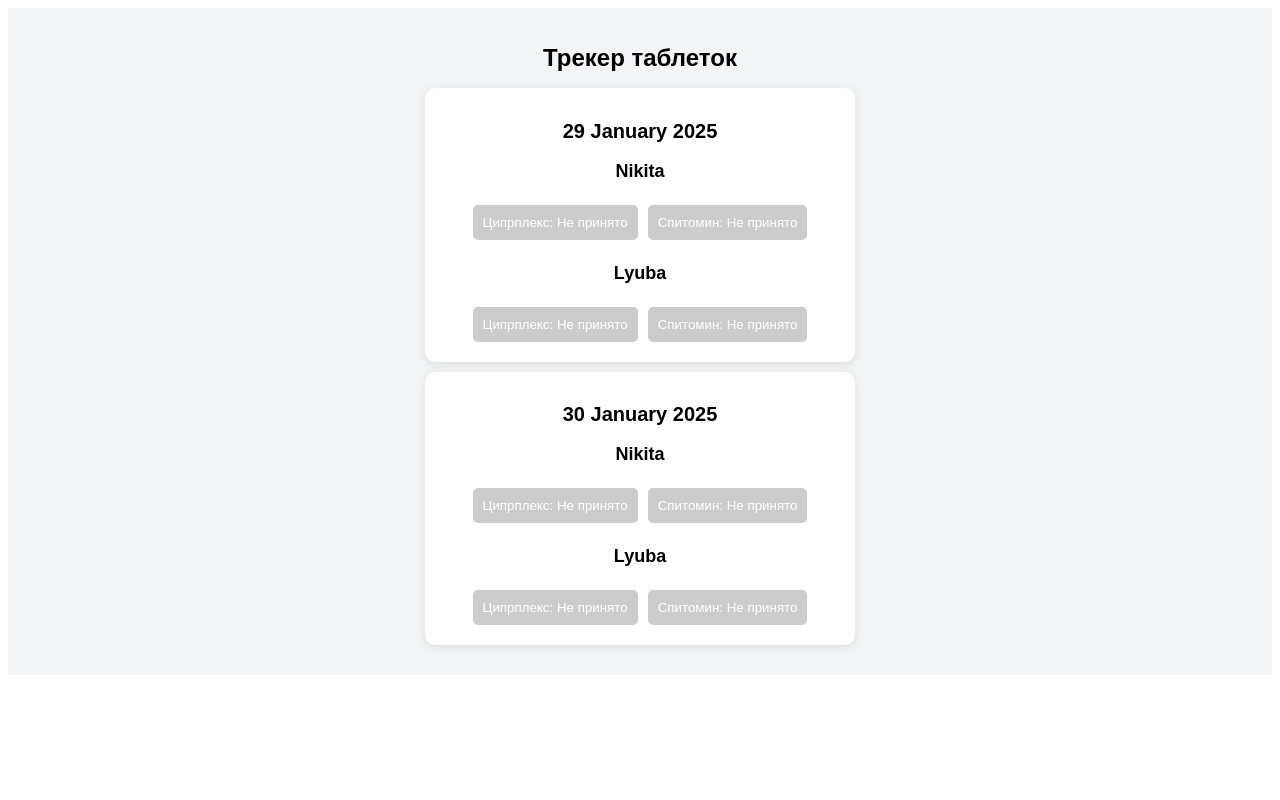
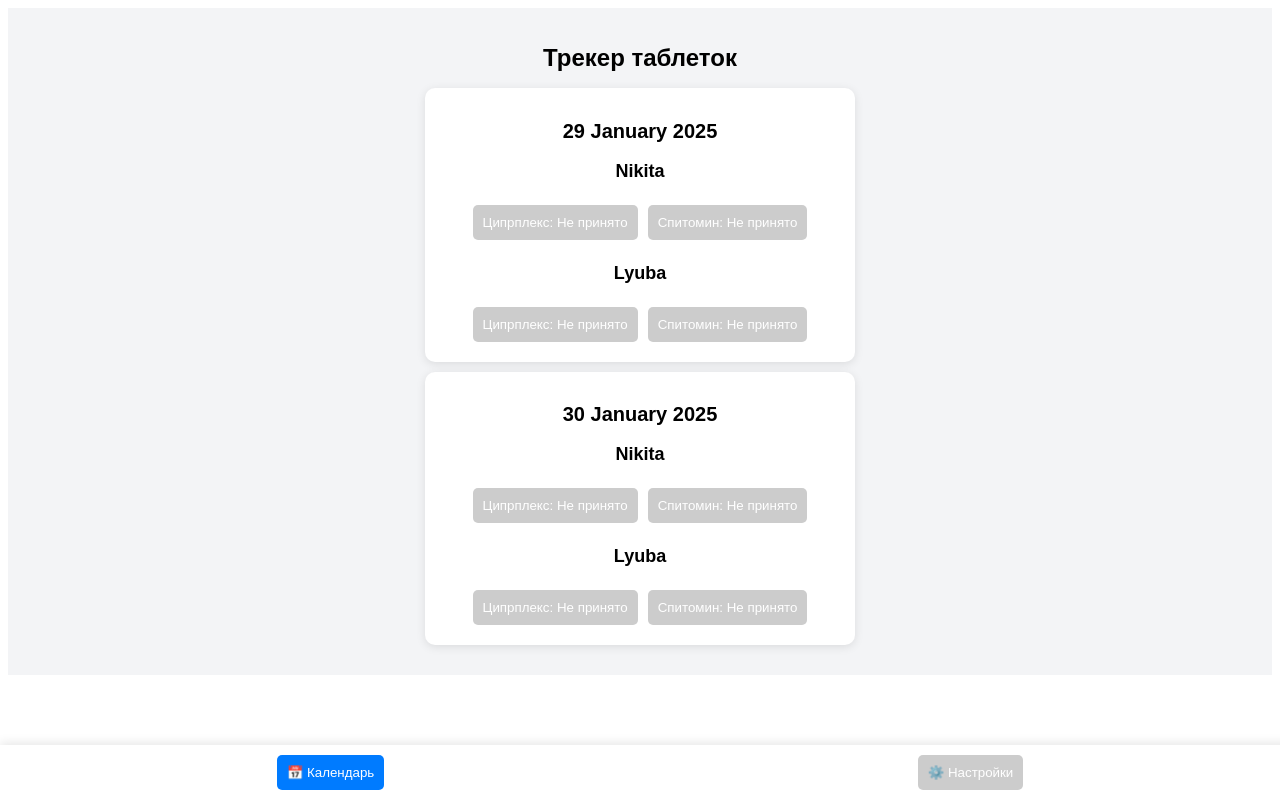
Before and after one commit to Discout/pill-tracker, a Next.js app: page / in a window 1280 px wide. Built offline with nearby package versions, Linux system fonts and the light colour scheme.

Commit message:
Update index.js
вернул настройки

```diff
--- a/pages/index.js
+++ b/pages/index.js
@@ -2,13 +2,13 @@ import { useState, useEffect } from "react";
 import { format, subDays, isBefore } from "date-fns";
 
 export default function PillTracker() {
+  const [activeTab, setActiveTab] = useState("calendar");
   const [data, setData] = useState(null);
 
   useEffect(() => {
     const storedData = JSON.parse(localStorage.getItem("pill-tracker")) || generateInitialData();
     const today = format(new Date(), "yyyy-MM-dd");
 
-    // Если сегодня ещё нет в списке, добавляем его
     if (!storedData.days[today]) {
       storedData.days[today] = { Nikita: {}, Lyuba: {} };
     }
@@ -43,13 +43,28 @@ export default function PillTracker() {
     });
   }
 
+  function addMedication(user, name) {
+    if (!data.medications[user].includes(name)) {
+      setData((prev) => {
+        return {
+          ...prev,
+          medications: { ...prev.medications, [user]: [...prev.medications[user], name] },
+        };
+      });
+    }
+  }
+
   if (!data) return <p style={{ textAlign: "center", fontSize: "20px" }}>Загрузка...</p>;
 
   return (
     <div style={{ fontFamily: "Arial, sans-serif", backgroundColor: "#f3f4f6", padding: "20px", textAlign: "center" }}>
       <h1 style={{ fontSize: "24px", fontWeight: "bold" }}>Трекер таблеток</h1>
+
+      <div>
+        {activeTab === "calendar" && (
+          <>
             {Object.entries(data.days)
-        .sort(([a], [b]) => (isBefore(new Date(a), new Date(b)) ? -1 : 1)) // Сортировка по дате
+              .sort(([a], [b]) => (isBefore(new Date(a), new Date(b)) ? -1 : 1))
               .map(([date, users]) => (
                 <div key={date} style={{ background: "white", padding: "15px", margin: "10px auto", maxWidth: "400px", borderRadius: "10px", boxShadow: "0 2px 10px rgba(0, 0, 0, 0.1)" }}>
                   <h2 style={{ fontSize: "20px", marginBottom: "10px" }}>{format(new Date(date), "dd MMMM yyyy")}</h2>
@@ -77,6 +92,34 @@ export default function PillTracker() {
                   ))}
                 </div>
               ))}
+          </>
+        )}
+
+        {activeTab === "settings" && (
+          <div style={{ background: "white", padding: "20px", margin: "10px auto", maxWidth: "400px", borderRadius: "10px", boxShadow: "0 2px 10px rgba(0, 0, 0, 0.1)" }}>
+            <h2 style={{ fontSize: "20px", marginBottom: "10px" }}>Настройки</h2>
+            {Object.keys(data.medications).map((user) => (
+              <div key={user}>
+                <h3>{user}</h3>
+                {data.medications[user].map((med, index) => (
+                  <div key={index}>
+                    {med} <button onClick={() => addMedication(user, prompt("Введите название новой таблетки"))}>➕</button>
+                  </div>
+                ))}
+              </div>
+            ))}
+          </div>
+        )}
+      </div>
+
+      <div style={{ position: "fixed", bottom: 0, left: 0, width: "100%", background: "white", padding: "10px", display: "flex", justifyContent: "space-around", boxShadow: "0 -2px 10px rgba(0,0,0,0.1)" }}>
+        <button onClick={() => setActiveTab("calendar")} style={{ padding: "10px", border: "none", background: activeTab === "calendar" ? "#007bff" : "#ccc", color: "white", borderRadius: "5px" }}>
+          📅 Календарь
+        </button>
+        <button onClick={() => setActiveTab("settings")} style={{ padding: "10px", border: "none", background: activeTab === "settings" ? "#007bff" : "#ccc", color: "white", borderRadius: "5px" }}>
+          ⚙️ Настройки
+        </button>
+      </div>
     </div>
   );
 }
```
Lines whose indentation alone changed are shown as unchanged.
